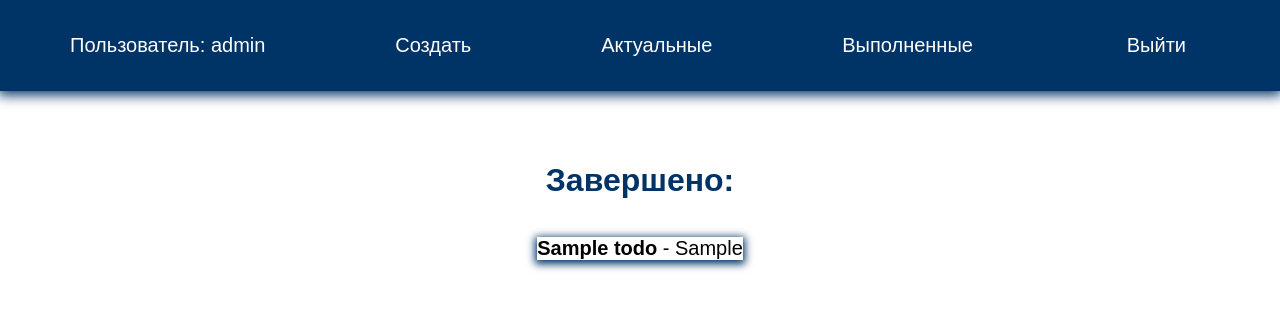
After one commit to Volk0077/Python416, a Django app: page /completed/ in a window 1280 px wide. The commit adds this page. Shown: the top 310 px of the page. Run offline with Django 5.2, Linux system fonts and the light colour scheme; a user stored in the database is signed in; tables that the repository leaves empty hold one stand-in row (values such as "Sample post").

Commit message:
L_47: Django добавили в приложение todo страницу выполненных задач

```diff
--- a/third/todo/static/css/style.css
+++ b/third/todo/static/css/style.css
@@ -1,4 +1,4 @@
-body {
+body{
     padding: 0;
     margin: 0;
     font-family: Arial, Helvetica, sans-serif;
@@ -11,12 +11,12 @@ body {
     box-sizing: border-box;
 }
 
-.menu {
+.menu{
     background: #003366;
     box-shadow: 0 2px 12px 2px #003366;
 }
 
-.menu ul {
+.menu ul{
     list-style: none;
     padding: 0;
     display: flex;
@@ -25,11 +25,11 @@ body {
     font-size: 20px;
 }
 
-.menu a,
-.menu li {
-    color: #fff;
+.menu a, .menu li{
+    color: #FFF;
     text-decoration: none;
 }
+
 
 .content .wrap{
     display: flex;
@@ -76,6 +76,7 @@ input{
     box-shadow: none;
 }
 
+
 .content ul{
     list-style: none;
     padding: 0;
@@ -93,3 +94,19 @@ input{
     padding: 20px;
     text-decoration: none;
 }
+
+.but {
+    display: flex;
+    align-items: flex-end;
+}
+
+.good {
+    background: teal;
+}
+.remove {
+    background: orangered;
+}
+
+a b {
+    color: orangered;
+}
--- a/third/todo/templates/todo/base.html
+++ b/third/todo/templates/todo/base.html
@@ -15,6 +15,7 @@
                     <li class="logo">Пользователь: {{ user.username }}</li>
                     <li><a href="{% url 'createtodo' %}">Создать</a></li>
                     <li><a href="{% url 'currenttodos' %}">Актуальные</a></li>
+                    <li><a href="{% url 'completedtodos' %}">Выполненные</a></li>
                     <li>
                         <form action="{% url 'logoutuser' %}" method="post">
                             {% csrf_token %}
--- /dev/null
+++ b/third/todo/templates/todo/completedtodos.html
@@ -0,0 +1,20 @@
+{% extends 'todo/base.html' %} {% block content %}
+<h1>Завершено:</h1>
+
+<ul>
+    {% for todo in todos %}
+        <li>
+            {% if todo.important %}
+                <b>{{ todo.title }}</b>
+            {% else %}
+                {{todo.title}}
+            {% endif %}
+
+            {% if todo.memo %}
+            - {{ todo.memo }}
+            {% endif %}
+        </li>
+    {% endfor %}
+</ul>
+
+{% endblock %}
--- a/third/todo/views.py
+++ b/third/todo/views.py
@@ -6,6 +6,8 @@ from django.contrib.auth import login, logout, authenticate
 from django.db import IntegrityError
 from .forms import TodoForm
 from .models import Todo
+from django.utils import timezone
+from django.contrib.auth.decorators import login_required
 
 
 def home(request: HttpRequest) -> HttpResponse:
@@ -41,11 +43,13 @@ def signup_user(request: HttpRequest) -> HttpResponse:
             )
 
 
+@login_required
 def current_todos(request: HttpRequest) -> HttpResponse:
     todos = Todo.objects.filter(user=request.user, date_completed__isnull=True)
     return render(request, "todo/currenttodos.html", {"todos": todos})
 
 
+@login_required
 def logout_user(request: HttpRequest) -> HttpResponse:
     if request.method == "POST":
         logout(request)
@@ -73,6 +77,7 @@ def login_user(request: HttpRequest) -> HttpResponse:
             return redirect("currenttodos")
 
 
+@login_required
 def create_todo(request: HttpRequest) -> HttpResponse:
     if request.method == "GET":
         return render(request, "todo/createtodo.html", {"form": TodoForm()})
@@ -94,7 +99,40 @@ def create_todo(request: HttpRequest) -> HttpResponse:
             )
 
 
+@login_required
 def view_todo(request: HttpRequest, todo_pk: int) -> HttpResponse:
     todo = get_object_or_404(Todo, pk=todo_pk)
-    form = TodoForm(instance=todo)
-    return render(request, "todo/viewtodo.html", {"todo": todo, "form": form})
+    if request .method == "GET":
+        form = TodoForm(instance=todo)
+        return render(request, "todo/viewtodo.html", {"todo": todo, "form": form})
+    else:
+        try:
+            form = TodoForm(request.POST, instance=todo)
+            form.save()
+            return redirect("currenttodos")
+        except ValueError:
+            return render(request, "todo/viewtodo.html", {"todo": todo, "form": form, "error": "Переданы неверные данные"},
+            )
+
+
+@login_required
+def complete_todo(request: HttpRequest, todo_pk: int) -> HttpResponse:
+    todo = get_object_or_404(Todo, pk=todo_pk, user=request.user)
+    if request.method == "POST":
+        todo.date_completed = timezone.now()
+        todo.save()
+        return redirect('currenttodos')
+
+
+@login_required
+def completed_todos(request: HttpRequest) -> HttpResponse:
+        todos = Todo.objects.filter(user=request.user, date_completed__isnull=False).order_by('-date_completed')
+        return render(request, 'todo/completedtodos.html', {'todos': todos})
+
+
+@login_required
+def delete_todo(request: HttpRequest, todo_pk: int) -> HttpResponse:
+    todo = get_object_or_404(Todo, pk=todo_pk, user=request.user)
+    if request.method == 'POST':
+        todo.delete()
+        return redirect('currenttodos')
--- a/third/todos/settings.py
+++ b/third/todos/settings.py
@@ -121,3 +121,5 @@ STATIC_URL = "/static/"
 # https://docs.djangoproject.com/en/5.2/ref/settings/#default-auto-field
 
 DEFAULT_AUTO_FIELD = "django.db.models.BigAutoField"
+
+LOGIN_URL = "/login"
--- a/third/todos/urls.py
+++ b/third/todos/urls.py
@@ -14,4 +14,7 @@ urlpatterns = [
     path("", views.home, name="home"),
     path("create/", views.create_todo, name="createtodo"),
     path("todo/<int:todo_pk>/", views.view_todo, name="viewtodo"),
+    path("todo/<int:todo_pk>/complete/", views.complete_todo, name="completetodo"),
+    path('completed/', views.completed_todos, name="completedtodos"),
+    path("todo/<int:todo_pk>/delete/", views.delete_todo, name="deletetodo"),
 ]
```
Also changed, not shown: third/todo/templates/todo/viewtodo.html (+15 -6 lines).
